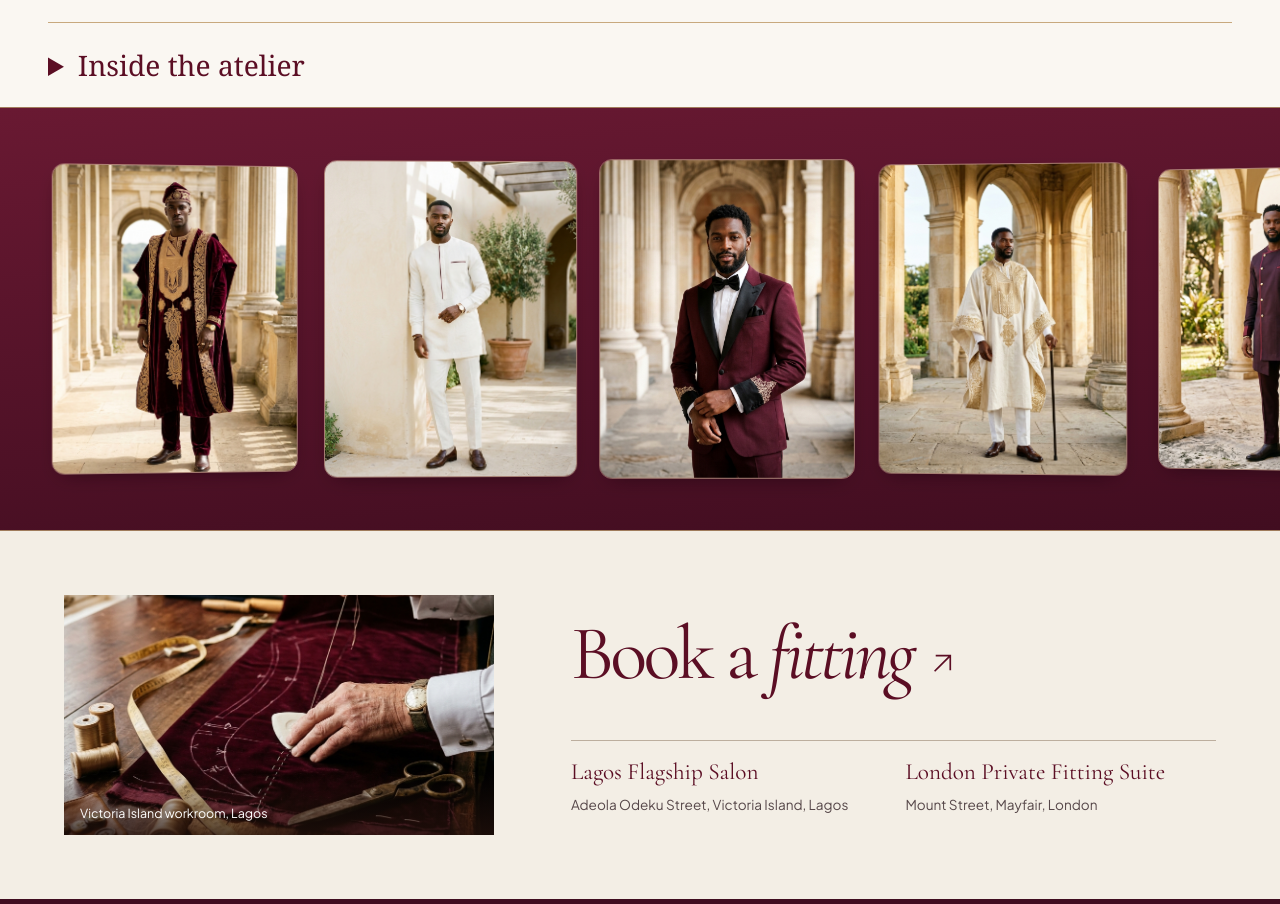
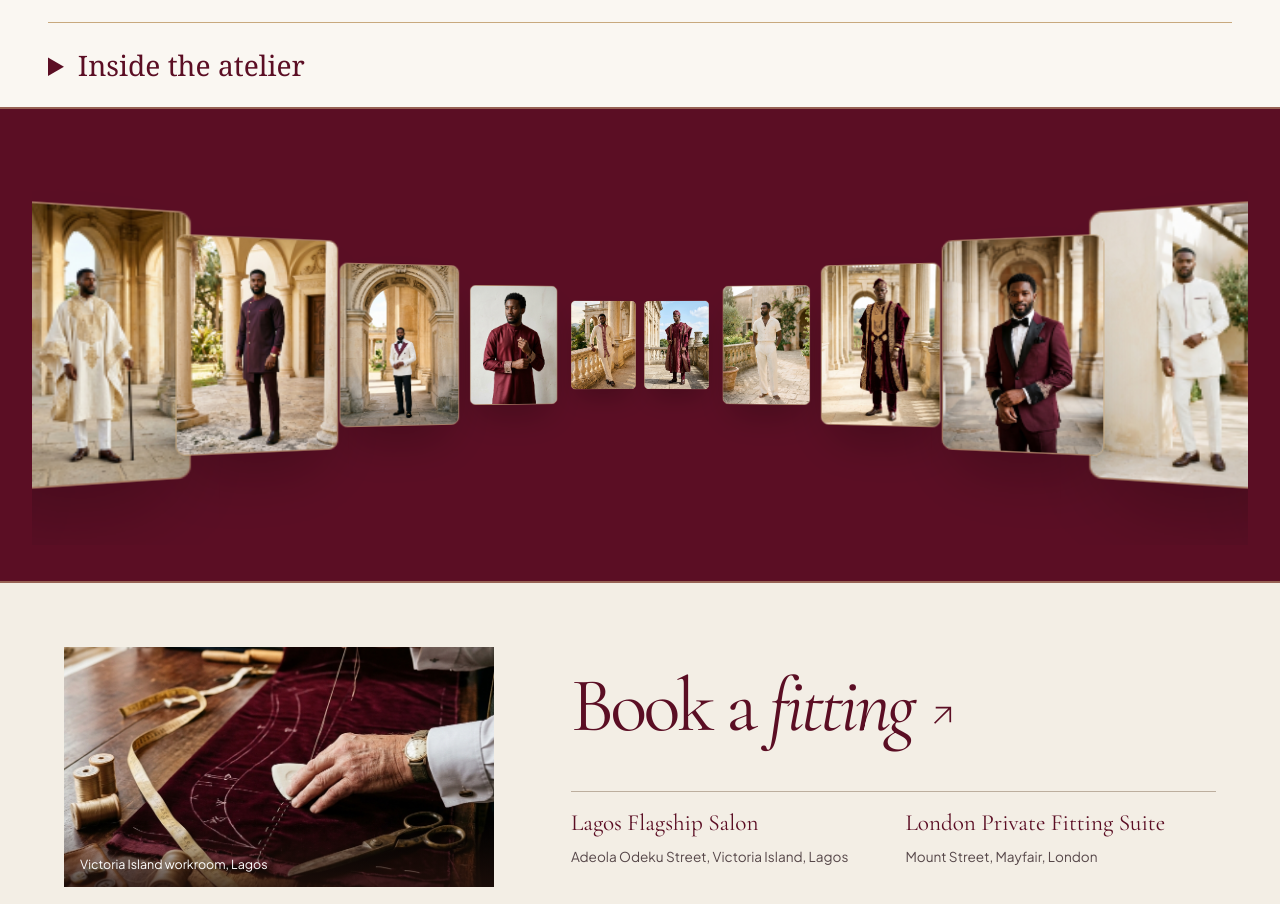
Before and after one commit to Larriee02/RadasApparel, a React (Vite) app: page / in a window 1280 px wide. Shown: the part 2495-3399 px from the top of the page. Built offline with nearby package versions, Linux system fonts and the light colour scheme.

Commit message:
Restore the curved image-only lookbook

```diff
--- a/src/App.jsx
+++ b/src/App.jsx
@@ -264,6 +264,7 @@ export default function App() {
                 <MaterialsSection />
               </details>
               <CurvedLookbookSection
+                shouldReduceMotion={shouldReduceMotion}
                 onOpenOutfitInGallery={openOutfitInGallery}
               />
             </>
--- a/src/components/sections/CurvedLookbookSection.jsx
+++ b/src/components/sections/CurvedLookbookSection.jsx
@@ -1,52 +1,160 @@
-import React, { useRef } from 'react'
+import React, { useCallback, useRef, useState } from 'react'
+import { motion, useMotionValue, useSpring, useTransform } from 'framer-motion'
 import { CURVED_GALLERY_ITEMS } from '../../data/raddasData'
+import { GarmentVisual } from '../AtelierVisuals'
 
-function CurvedLookbookSection({ onOpenOutfitInGallery }) {
-  const drag = useRef(null)
-  const suppressClick = useRef(false)
+/**
+ * GPU-composited panel inside the 3D Concave Gallery Wall (#curved-wall).
+ * Mirrors the classic small-center / tall-angled-wing amphitheater curve
+ * while gliding forward & backward cleanly on pointer movement.
+ */
+const CurvedLookbookPanel = React.memo(function CurvedLookbookPanel({
+  item,
+  index,
+  smoothOffset,
+  isFocused,
+  reduceMotion,
+  onFocus,
+  onSelect,
+}) {
+  const panelTransform = useTransform(smoothOffset, (off) => {
+    const activeOffset = reduceMotion ? 0 : off
+    const d = index - (7.5 + activeOffset)
+    const a = Math.abs(d)
+    const sign = d < 0 ? -1 : 1
+    const tx = sign * (70 * a + 10.6 * a * a)
+    const tz = Math.min(140, -36 + a * a * 4.4)
+    const rotY = -Math.max(-52, Math.min(52, d * 8.4))
+    const scale = 0.5 + Math.pow(Math.min(a, 6.4) / 5.5, 1.42) * 1.48
+    return `translate3d(${tx.toFixed(1)}px, 0px, ${tz.toFixed(1)}px) rotateY(${rotY.toFixed(1)}deg) scale(${scale.toFixed(3)})`
+  })
 
-  function startDrag(event) {
-    suppressClick.current = false
-    if (event.pointerType !== 'mouse' || event.button !== 0) return
-    drag.current = { x: event.clientX, left: event.currentTarget.scrollLeft }
-  }
+  const panelOpacity = useTransform(smoothOffset, (off) => {
+    const activeOffset = reduceMotion ? 0 : off
+    const a = Math.abs(index - (7.5 + activeOffset))
+    if (a > 7.2) return 0
+    if (a > 6.2) return Math.max(0.15, 1 - (a - 6.2))
+    return 1
+  })
 
-  function moveDrag(event) {
-    if (!drag.current || !event.buttons) return
-    const rail = event.currentTarget
-    const distance = event.clientX - drag.current.x
-    if (!suppressClick.current && Math.abs(distance) < 6) return
-    suppressClick.current = true
-    rail.setPointerCapture(event.pointerId)
-    rail.dataset.dragging = 'true'
-    rail.scrollLeft = drag.current.left - distance
-  }
-
-  function endDrag(event) {
-    drag.current = null
-    delete event.currentTarget.dataset.dragging
-  }
+  const panelZIndex = useTransform(smoothOffset, (off) => {
+    const activeOffset = reduceMotion ? 0 : off
+    const a = Math.abs(index - (7.5 + activeOffset))
+    return Math.round(10 + a * 3)
+  })
 
   return (
-    <section id="curved-wall" aria-label="Lookbook" className="photobook scroll-mt-24">
-      <div
-        className="photobook-rail"
-        onPointerDown={startDrag}
-        onPointerMove={moveDrag}
-        onPointerUp={endDrag}
-        onPointerCancel={endDrag}
-        onLostPointerCapture={endDrag}
-        onPointerLeave={event => { if (!suppressClick.current) endDrag(event) }}
+    <motion.div
+      style={{
+        transform: panelTransform,
+        opacity: panelOpacity,
+        zIndex: isFocused ? 40 : panelZIndex,
+      }}
+      className="absolute top-1/2 left-1/2 -ml-[61px] -mt-[83px] w-[122px] h-[166px] preserve-3d gpu-smooth"
+    >
+      <button
+        type="button"
+        onMouseEnter={() => onFocus(item.id)}
+        onFocus={() => onFocus(item.id)}
+        onClick={() => onSelect(item.id)}
+        className={`group relative w-full h-full rounded-[8px] overflow-hidden shadow-2xl cursor-pointer transition-transform duration-200 ease-out hover:-translate-y-2.5 hover:scale-[1.06] hover:brightness-110 ${
+          isFocused
+            ? 'border-2 border-[#FAF7F2] ring-2 ring-[#C8A97E]'
+            : 'border border-[#C8A97E]/70 hover:border-[#FAF7F2]'
+        }`}
+        aria-label={`Open ${item.title} full outfit in gallery`}
       >
-        {CURVED_GALLERY_ITEMS.map(item => (
-          <button key={item.id} type="button" className="photobook-print"
-            aria-label={`Open ${item.title} full outfit in gallery`}
-            onClick={event => {
-              if (!event.detail || !suppressClick.current) onOpenOutfitInGallery(item.id)
-            }}>
-            <img src={item.image} alt={item.alt} loading="lazy" draggable="false" />
-          </button>
-        ))}
+        <GarmentVisual
+          image={item.image}
+          alt={item.alt}
+          silhouette={item.silhouette}
+          tone={item.tone}
+          zoomOnHover
+          eager
+          className="w-full h-full"
+        />
+      </button>
+    </motion.div>
+  )
+})
+
+/**
+ * Section 04 — 3D Concave Perspective Lookbook Wall (16 Outfits).
+ * Isolates pointer MotionValue glide & hover focus state so hovering never re-renders the App root.
+ */
+function CurvedLookbookSection({ shouldReduceMotion, onOpenOutfitInGallery }) {
+  const [hoveredLookId, setHoveredLookId] = useState(CURVED_GALLERY_ITEMS[0].id)
+  const touchStartXRef = useRef(null)
+  const touchStartOffsetRef = useRef(0)
+  const lookbookOffset = useMotionValue(0)
+  const smoothLookbookOffset = useSpring(lookbookOffset, {
+    stiffness: 170,
+    damping: 26,
+    mass: 0.35,
+  })
+
+  const handleLookbookPointerMove = useCallback(
+    (e) => {
+      if (shouldReduceMotion) return
+      const rect = e.currentTarget.getBoundingClientRect()
+      const nx = (e.clientX - rect.left) / rect.width - 0.5
+      lookbookOffset.set(nx * 6.8)
+    },
+    [shouldReduceMotion, lookbookOffset]
+  )
+
+  const handleLookbookTouchStart = useCallback(
+    (e) => {
+      if (shouldReduceMotion || !e.touches[0]) return
+      touchStartXRef.current = e.touches[0].clientX
+      touchStartOffsetRef.current = lookbookOffset.get()
+    },
+    [shouldReduceMotion, lookbookOffset]
+  )
+
+  const handleLookbookTouchMove = useCallback(
+    (e) => {
+      if (shouldReduceMotion || touchStartXRef.current === null || !e.touches[0]) return
+      const dx = e.touches[0].clientX - touchStartXRef.current
+      const nextOffset = Math.max(
+        -3.8,
+        Math.min(3.8, touchStartOffsetRef.current - dx / 52)
+      )
+      lookbookOffset.set(nextOffset)
+    },
+    [shouldReduceMotion, lookbookOffset]
+  )
+
+  return (
+    <section
+      id="curved-wall"
+      aria-label="Lookbook"
+      className="scroll-mt-32 md:scroll-mt-24 bg-[#5B0E24] text-[#FAF7F2] py-5 sm:py-7 md:py-9 overflow-hidden border-y-2 border-[#C8A97E]/55"
+    >
+      <div className="w-full max-w-[1440px] mx-auto px-3 sm:px-4 md:px-8">
+        {/* 3D Concave Perspective Wall (16 Looks Gliding Forward & Backward) */}
+        <div
+          onMouseMove={handleLookbookPointerMove}
+          onTouchStart={handleLookbookTouchStart}
+          onTouchMove={handleLookbookTouchMove}
+          className="relative w-full h-[190px] sm:h-[290px] md:h-[360px] lg:h-[400px] overflow-hidden cursor-ew-resize"
+          style={{ perspective: '1200px' }}
+        >
+          <div className="relative w-full h-full preserve-3d scale-[0.42] sm:scale-[0.68] md:scale-[0.86] lg:scale-100 origin-center">
+            {CURVED_GALLERY_ITEMS.map((item, idx) => (
+              <CurvedLookbookPanel
+                key={item.id}
+                item={item}
+                index={idx}
+                smoothOffset={smoothLookbookOffset}
+                isFocused={hoveredLookId === item.id}
+                reduceMotion={shouldReduceMotion}
+                onFocus={setHoveredLookId}
+                onSelect={onOpenOutfitInGallery}
+              />
+            ))}
+          </div>
+        </div>
       </div>
     </section>
   )
--- a/src/index.css
+++ b/src/index.css
@@ -367,48 +367,3 @@
   .footer-imprint { padding-right: 6rem; }
   .footer-signature { flex-basis: 100%; }
 }
-
-.photobook {
-  background: linear-gradient(175deg, #691932, #410d20);
-  border-block: 1px solid #a07c5c;
-}
-.photobook-rail {
-  display: flex;
-  align-items: center;
-  gap: clamp(12px, 1.5vw, 24px);
-  padding: clamp(24px, 4vw, 60px) clamp(20px, 4vw, 64px);
-  overflow-x: auto;
-  overscroll-behavior-x: contain;
-  scrollbar-width: thin;
-  scrollbar-color: #c8a97e80 transparent;
-  scroll-snap-type: x proximity;
-  scroll-padding-inline: clamp(20px, 4vw, 64px);
-}
-.photobook-print {
-  flex: 0 0 clamp(148px, 20vw, 290px);
-  aspect-ratio: 4 / 5;
-  overflow: hidden;
-  border: 1px solid #ead2ac91;
-  border-radius: clamp(9px, 1vw, 16px);
-  box-shadow: 0 8px 22px -12px #220511;
-  scroll-snap-align: start;
-  cursor: pointer;
-  user-select: none;
-}
-.photobook-print img { width: 100%; height: 100%; object-fit: cover; transition: transform 400ms ease-out; }
-.photobook-print:focus-visible { outline: 2px solid #ead2ac; outline-offset: 4px; }
-.photobook-rail[data-dragging] { scroll-snap-type: none; }
-.photobook-rail[data-dragging], .photobook-rail[data-dragging] button { cursor: grabbing; }
-@media (hover: hover) and (prefers-reduced-motion: no-preference) {
-  .photobook-print:hover img { transform: scale(1.035); }
-}
-@supports (animation-timeline: view(inline)) {
-  @media (prefers-reduced-motion: no-preference) {
-    .photobook-print { animation: photobook-turn linear both; animation-timeline: view(inline); }
-    @keyframes photobook-turn {
-      from { transform: perspective(900px) rotateY(-7deg) scale(.94); }
-      45%, 55% { transform: perspective(900px) rotateY(0) scale(1); }
-      to { transform: perspective(900px) rotateY(7deg) scale(.94); }
-    }
-  }
-}
```
